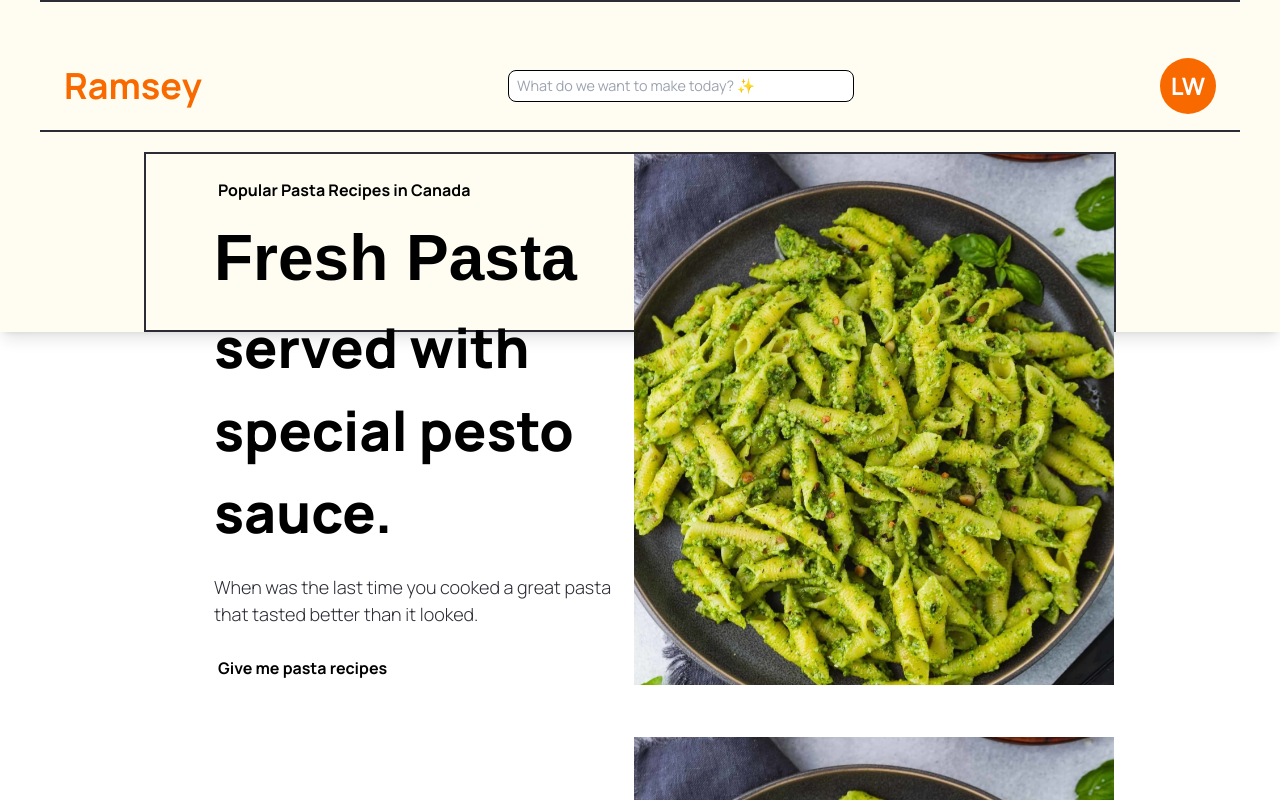
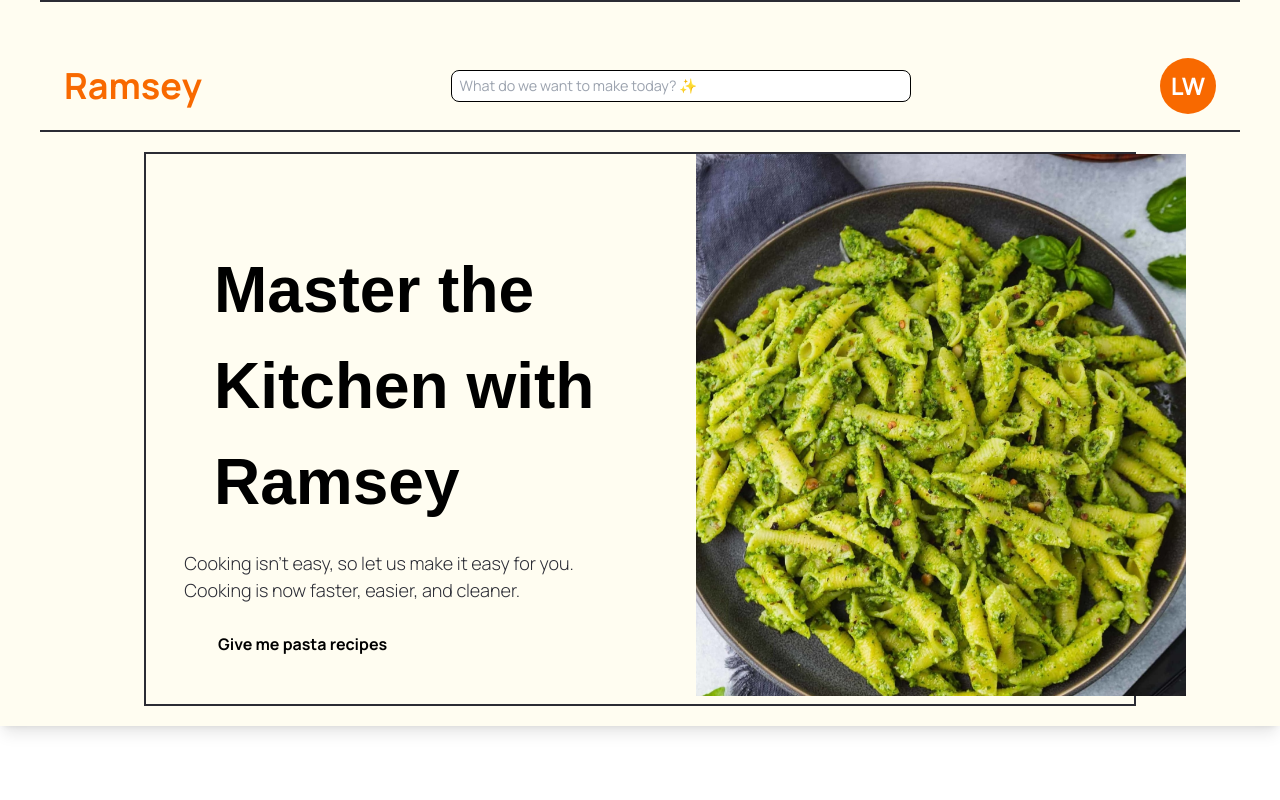
Before and after one commit to diyamahaveer/ramsey, a Next.js app in the folder ramsey/: page / in a window 1280 px wide. Built offline with nearby package versions, Linux system fonts and the light colour scheme.

Commit message:
front page

```diff
--- a/ramsey/app/components/CuratedList.tsx
+++ b/ramsey/app/components/CuratedList.tsx
@@ -49,11 +49,22 @@ export default function CuratedList({ changeView, query }: CuratedListProps) {
       </div>
       <div className="w-[70%]">
         <div className="pt-20 pl-32">
-          <div className="flex flex-col items-left bg-mx-40 curosr pointer animate-fadeInLeftRecipe"></div>
+
             {loading ? (
-              <p>Loading...</p>
+            <div className="flex items-center justify-center ml-40 min-w-full">
+                <iframe
+                    src="https://giphy.com/embed/H96YgqpevPlew2m68m"
+                    width="480"
+                    height="480"
+                    className="giphy-embed"
+                    allowFullScreen
+                    title="Load"
+                ></iframe>
+          </div>
+
             ) : (
               recipes.map((recipe, index) => (
+                <div className="flex flex-col items-left bg-mx-40 cursor pointer animate-fadeInLeftRecipe">
                 <Recipe
                   key={index}
                   title={recipe.title}
@@ -64,14 +75,17 @@ export default function CuratedList({ changeView, query }: CuratedListProps) {
                   url={recipe.url}
                   changeView={changeView}
                 />
+                </div>
               ))
             )}
+
           </div>
         </div>
       </div>
 
   );
 }
+
 
 
 // return (
@@ -107,4 +121,4 @@ export default function CuratedList({ changeView, query }: CuratedListProps) {
 
 //         </div>
 //     )
-// }
+// } <div class="flex justify-center items-center min-h-screen bg-gray-100">
--- a/ramsey/app/components/Hero.tsx
+++ b/ramsey/app/components/Hero.tsx
@@ -11,50 +11,34 @@ const Hero = () => {
 
   return (
     <div className='hero bg-primary-tan px-36 max-w-full'>
-      <div className='grid grid-cols-2 gap-4 gap-x-0 pt-40 py-4 px-1 border-2 border-black-100 max-w-6xl mt-5 items-top max-h-40'>
+      <div className='grid grid-cols-2 gap-4 gap-x-0 pt-32 py-2 px-1 border-2 border-black-100 max-w-6xl mt-5 mb-5 items-top '>
         <div className="hero__text">
-          <CustomButton
-            title="Popular Pasta Recipes in Canada"
-            containerStyles="text-black font-bold rounded-full -mt-36 cursor pointer hover:underline text-bold"
-            handleClick={handleScroll}
-          />
-
-          <h1 className='hero__title -ml-24 font-bri text-left hover:text-orange'>
-            Fresh Pasta <br/>
-          </h1>
-          <h1 className="hero__title2 -ml-24 text-left">
-            served with special pesto sauce.
+          <h1 className='hero__title -mt-10 -ml-24 font-bri text-left hover:text-orange'>
+            Master the Kitchen with Ramsey <br/>
           </h1>
 
-          <p className="hero__subtitle -ml-24">
-            When was the last time you cooked a great pasta that tasted better
-            than it looked.
+          <p className="hero__subtitle -ml-40">
+            Cooking isn't easy, so let us make it easy for you. <br/> Cooking is now faster, easier, and cleaner.
           </p>
 
           <CustomButton
             title="Give me pasta recipes"
-            containerStyles="text-black font-bold pl-50 rounded-full mt-5 cursor pointer hover:underline"
+            containerStyles="text-black font-bold pl-50 rounded-full mt-5 cursor-pointer hover:underline"
             handleClick={handleScroll}
           />
         </div>
         <div className="hero__image-container">
-          <div className="hero__image w-full h-full relative -mt-40 ml-1">
+          <div className="hero__image w-full h-full relative -mt-32 ml-14">
             <Image
               src={pastaImage}
               alt="pasta"
-              width={600}
-              height={300}
+              width={510}
+              height={425}
               className="object-contain"
             />
           </div>
-            <div className="hero__image-container">
-              <div className="hero__image w-full h-full relative -mt-40 ml-1">
-                <Image src={pastaImage} alt="pasta" width={600} height={300}className="object-contain"/>
-              </div>
-            </div>
-        </div>
+          </div>
       </div>
-      <div className="banner bg-gray-300 shadow-lg flex items-center justify-center"></div>
     </div>
   );
 };
--- a/ramsey/app/components/NavBar.tsx
+++ b/ramsey/app/components/NavBar.tsx
@@ -11,7 +11,7 @@ const NavBar = ({ search }) => {
               Ramsey
               </p>
                 <SearchBar search={search} ></SearchBar>
-                <div class="flex items-center justify-center w-14 h-14 rounded-full bg-orange text-white text-2xl font-bold cursor-pointer">
+                <div className="flex items-center justify-center w-14 h-14 rounded-full bg-orange text-white text-2xl font-bold cursor-pointer">
                   LW
                 </div>
           </nav>
--- a/ramsey/app/components/SearchBar.tsx
+++ b/ramsey/app/components/SearchBar.tsx
@@ -28,7 +28,7 @@ export default function SearchBar({ search }: SearchBarProps) {
       onKeyDown={(evt) => {
         handleKeyPress(evt);
       }}
-      className="searchbar py-1 px-2 placeholder:text-left align-middle w-[30%] h-[2rem] resize-none bg-secondary-tan rounded-lg border-black border-solid border-[1px] text-[.9em] "
+      className="searchbar py-1 px-2 placeholder:text-left align-middle w-[40%] h-[2rem] resize-none bg-secondary-tan rounded-lg border-black border-solid border-[1px] text-[.9em] "
       placeholder="What do we want to make today? ✨"
     ></textarea>
   );
--- a/ramsey/app/globals.css
+++ b/ramsey/app/globals.css
@@ -58,7 +58,7 @@
 }
 
 .hero__subtitle {
-  @apply text-[18px] text-black-100 pl-40 font-light mt-5 flex items-center justify-center;
+  @apply text-[18px] text-black-100 pl-32 font-light mt-5 flex items-center justify-center;
 }
 
 .hero__image {
```
